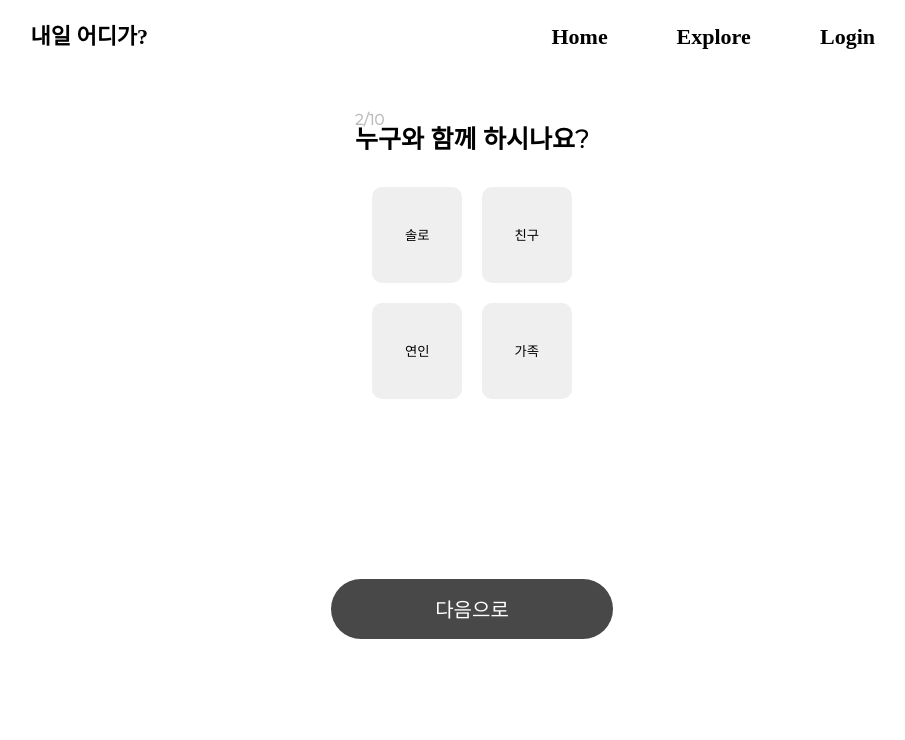
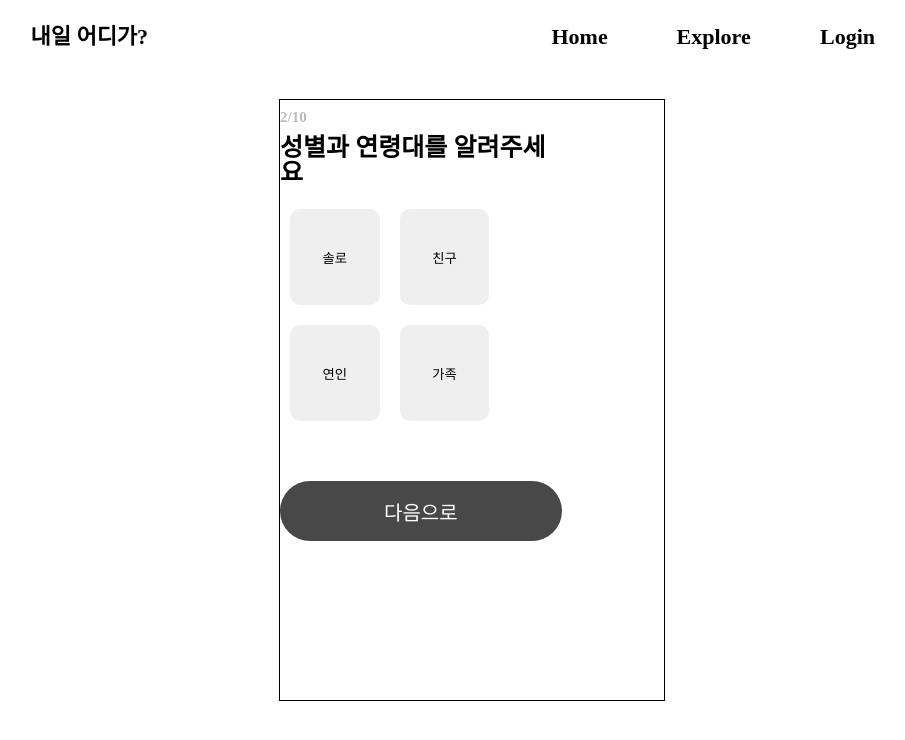
Before and after one commit to greencoffee1635/FrontEnd, a React (Create React App) app: page /option02 in a window 1280 px wide. Shown: the top 740 px of the page, without its empty margins (168-1073 px from the left). Built offline with nearby package versions, Linux system fonts and the light colour scheme.

Commit message:
feat: css 변경
scss를 styled-components로 변경

```diff
--- a/src/components/option/option01.js
+++ b/src/components/option/option01.js
@@ -1,55 +1,115 @@
 import React from "react";
-// import styled from "styled-components";
+import styled from "styled-components";
 
 // shared
 import Header from "../../shared/Header";
-import Layout from "../../shared/Layout";
+
 
 // components
 
-// css
-import "../../css/option/text.scss";
-import "../../css/option/button.scss";
-
-const option01 = (props) => {
-  return (
+function Option01(props) {
+  return(
     <>
       <Header {...props} />
-      <Layout>
-        <div>
-          <text className="number">1/10</text>
-          <br />
-          <text className="question">성별과 연령대를 알려주세요</text>
-        </div>
+      <Container>
 
-        <div>
-          <button className="gender">여성</button>
-          <button className="gender">남성</button>
-        </div>
+        <Box>
+          <Number>1/10</Number>
+          <Question>성별과 연령대를 알려주세요</Question>
+        </Box>
 
-        <div style={{ margin: "50px" }}>
-          <div>
-            <button className="age">10대</button>
-            <button className="age">20대</button>
-            <button className="age">30대</button>
-          </div>
-          <div>
-            <button className="age">40대</button>
-            <button className="age">50대</button>
-            <button className="age">60대+</button>
-          </div>
-        </div>
+        <ButtonBox>
+          <GenderButton>여성</GenderButton>
+          <GenderButton>남성</GenderButton>
+        </ButtonBox>
 
-        <button
-          className="nextbutton"
-          onClick={() => {
-            props.history.push("/option02");
-          }}
+        <ButtonBox>
+             <AgeButton>10대</AgeButton>
+             <AgeButton>20대</AgeButton>
+             <AgeButton>30대</AgeButton>
+        </ButtonBox>
+        <ButtonBox>
+             <AgeButton>40대</AgeButton>
+             <AgeButton>50대</AgeButton>
+             <AgeButton>60대+</AgeButton>
+        </ButtonBox>
+
+        <NextButton
+          onClick={() => {props.history.push("/Option02");}}
         >
           다음으로
-        </button>
-      </Layout>
+        </NextButton>
+
+      </Container>
     </>
   );
 };
-export default option01;
+
+const Container = styled.div`
+  position: absolute;
+  left: 50%;
+  top: 50%;
+  transform: translate(-50%,-50%);
+  width: 30vw;
+  height: 75%;
+  border: 1px solid black;
+  // display: flex;
+  // flex-direction: column;
+  // justify-content: center;
+  // align-items: center;
+
+`;
+
+const Box = styled.div`
+`;
+
+const Number = styled.p`
+  font-size: 1.5rem;
+  font-weight: bold;
+  color: #BBBBBB;
+  margin: 10px auto;
+`;
+
+const Question = styled.p`
+  font-weight: bolder;
+  font-size: 2.5rem;
+  width: 22vw;
+  height: 8vh;
+`;
+
+const ButtonBox = styled.div`
+
+`;
+
+const GenderButton = styled.button`
+  width: 5vw;
+  height: 10vh;
+  border: none;
+  border-radius: 12px;
+  margin: 40px 40px;
+  cursor: pointer;
+`;
+
+const AgeButton = styled.button`
+  width: 7vw;
+  height: 7vh;
+  border: none;
+  border-radius: 5px;
+  margin: 2px 2px;
+  cursor: pointer;
+`;
+
+const NextButton = styled.button`
+  margin: 50px auto ;
+  width: 22vw;
+  height: 7.5vh;
+  border: none;
+  border-radius: 125px;
+  background-color: #484848;
+  font-size: 2rem;
+  color: #fff;
+  cursor: pointer;
+`;
+
+
+export default Option01;
--- a/src/components/option/option02.js
+++ b/src/components/option/option02.js
@@ -1,47 +1,97 @@
 import React from "react";
+import styled from "styled-components";
 
 // shared
 import Header from "../../shared/Header";
-import Layout from "../../shared/Layout";
 
 // components
 
-// css
-import "../../css/option/text.scss";
-import "../../css/option/button.scss";
 
-const option02 = (props) => {
+function Option02 (props) {
   return (
     <>
       <Header {...props} />
-      <Layout>
-        <div>
-          <text className="number">2/10</text>
-          <br />
-          <text className="question">누구와 함께 하시나요?</text>
-        </div>
+      <Container>
 
-        <div style={{ margin: "25px auto 0px" }}>
-          <button className="with">솔로</button>
-          <button className="with">친구</button>
-        </div>
+        <Box>
+          <Number>2/10</Number>
+          <Question>성별과 연령대를 알려주세요</Question>
+        </Box>
 
-        <div style={{ margin: "0px auto 120px" }}>
-          <button className="with">연인</button>
-          <button className="with">가족</button>
-        </div>
+        <ButtonBox>
+          <WithButton>솔로</WithButton>
+          <WithButton>친구</WithButton>
+        </ButtonBox>
 
-        <button
-          className="nextbutton"
-          onClick={() => {
-            props.history.push("/option03");
-          }}
+        <ButtonBox>
+          <WithButton>연인</WithButton>
+          <WithButton>가족</WithButton>
+        </ButtonBox>
+
+        <NextButton
+          onClick={() => {props.history.push("/Option03");}}
         >
           다음으로
-        </button>
-      </Layout>
+        </NextButton>
+
+      </Container>
     </>
   );
 };
+const Container = styled.div`
+  position: absolute;
+  left: 50%;
+  top: 50%;
+  transform: translate(-50%,-50%);
+  width: 30vw;
+  height: 75%;
+  border: 1px solid black;
+  // display: flex;
+  // flex-direction: column;
+  // justify-content: center;
+  // align-items: center;
 
-export default option02;
+`;
+
+const Box = styled.div`
+`;
+
+const Number = styled.p`
+  font-size: 1.5rem;
+  font-weight: bold;
+  color: #BBBBBB;
+  margin: 10px auto;
+`;
+
+const Question = styled.p`
+  font-weight: bolder;
+  font-size: 2.5rem;
+  width: 22vw;
+  height: 8vh;
+`;
+
+const ButtonBox = styled.div`
+
+`;
+
+const WithButton = styled.button`
+  width: 7vw;
+  height: 12vh;
+  border: none;
+  border-radius: 10px;
+  margin: 10px 10px;
+  cursor: pointer;
+`;
+
+const NextButton = styled.button`
+  margin: 50px auto ;
+  width: 22vw;
+  height: 7.5vh;
+  border: none;
+  border-radius: 125px;
+  background-color: #484848;
+  font-size: 2rem;
+  color: #fff;
+  cursor: pointer;
+`;
+export default Option02;
--- a/src/components/option/option03.js
+++ b/src/components/option/option03.js
@@ -1,41 +1,91 @@
 import React from "react";
+import styled from "styled-components";
 
 // shared
 import Header from "../../shared/Header";
-import Layout from "../../shared/Layout";
 
 // components
 
 // css
-import "../../css/option/text.scss";
-import "../../css/option/button.scss";
 
-const option03 = (props) => {
+function Option03 (props) {
   return (
     <>
       <Header {...props} />
-      <Layout>
-        <div>
-          <text className="number">3/10</text>
-          <br />
-          <text className="question">언제 출발 예정이신가요?</text>
-        </div>
+      <Container>
+        <Box>
+          <Number>3/10</Number>
+          <Question>언제 출발 예정이신가요?</Question>
+        </Box>
 
-        <div className="center">
-          <div className="calendar">달력</div>
 
-          <button
-            className="nextbutton"
-            onClick={() => {
-              props.history.push("/option04");
-            }}
-          >
-            다음으로
-          </button>
-        </div>
-      </Layout>
+        <Calendar>달력</Calendar>
+
+        <NextButton
+          onClick={() => {props.history.push("/Option03");}}
+        >
+          다음으로
+        </NextButton>
+
+      </Container>
     </>
   );
 };
 
-export default option03;
+const Container = styled.div`
+  position: absolute;
+  left: 50%;
+  top: 50%;
+  transform: translate(-50%,-50%);
+  width: 30vw;
+  height: 75%;
+  border: 1px solid black;
+  // display: flex;
+  // flex-direction: column;
+  // justify-content: center;
+  // align-items: center;
+
+`;
+
+const Box = styled.div`
+`;
+
+const Number = styled.p`
+  font-size: 1.5rem;
+  font-weight: bold;
+  color: #BBBBBB;
+  margin: 10px auto;
+`;
+
+const Question = styled.p`
+  font-weight: bolder;
+  font-size: 2.5rem;
+  width: 22vw;
+  height: 8vh;
+`;
+
+const ButtonBox = styled.div`
+
+`;
+
+const NextButton = styled.button`
+  margin: 50px auto ;
+  width: 22vw;
+  height: 7.5vh;
+  border: none;
+  border-radius: 125px;
+  background-color: #484848;
+  font-size: 2rem;
+  color: #fff;
+  cursor: pointer;
+`;
+
+const Calendar = styled.div`
+  width: 20vw;
+  height: 45vh;
+  border: 2px solid #484848;
+  margin: 15px auto;
+  font-size: 1.5rem;
+`;
+
+export default Option03;
--- a/src/components/option/option04.js
+++ b/src/components/option/option04.js
@@ -1,37 +1,91 @@
 import React from "react";
+import styled from "styled-components";
 
 // shared
 import Header from "../../shared/Header";
-import Layout from "../../shared/Layout";
 
 // components
 
 // css
-import "../../css/option/text.scss";
-import "../../css/option/button.scss";
 
-const option04 = (props) => {
+
+function Option04 (props) {
   return (
     <>
       <Header {...props} />
-      <Layout>
-        <div>
-          <text className="number">4/10</text>
-          <br />
-          <text className="question">출발하시는 곳을 알려주세요</text>
-        </div>
+      <Container>
+        <Box>
+          <Number>4/10</Number>
+          <Question>출발하시는 곳을 알려주세요</Question>
+        </Box>
 
-        <div className="center">
-          <input
-            className="address"
-            placeholder="  시/구까지 입력해주세요"
-          ></input>
+        <SearchAddress
+          placeholder="  시/구까지 입력해주세요"
+        />
 
-          <button className="nextbutton">다음으로</button>
-        </div>
-      </Layout>
+        <NextButton
+          // onClick={() => {props.history.push("/Option05");}}
+        >
+          다음으로
+        </NextButton>
+
+      </Container>
     </>
   );
 };
 
-export default option04;
+const Container = styled.div`
+  position: absolute;
+  left: 50%;
+  top: 50%;
+  transform: translate(-50%,-50%);
+  width: 30vw;
+  height: 75%;
+  border: 1px solid black;
+  // display: flex;
+  // flex-direction: column;
+  // justify-content: center;
+  // align-items: center;
+
+`;
+
+const Box = styled.div`
+`;
+
+const Number = styled.p`
+  font-size: 1.5rem;
+  font-weight: bold;
+  color: #BBBBBB;
+  margin: 10px auto;
+`;
+
+const Question = styled.p`
+  font-weight: bolder;
+  font-size: 2.5rem;
+  width: 22vw;
+  height: 8vh;
+`;
+
+const SearchAddress = styled.input`
+  width: 22vw;
+  height: 7.5vh;
+  border: 2px solid #E2E2E2;
+  border-radius: 125px;
+  font-size: 1.5rem;
+  color: #fff;
+  margin-bottom: 260px;
+`;
+
+const NextButton = styled.button`
+  margin: 50px auto ;
+  width: 22vw;
+  height: 7.5vh;
+  border: none;
+  border-radius: 125px;
+  background-color: #484848;
+  font-size: 2rem;
+  color: #fff;
+  cursor: pointer;
+`;
+
+export default Option04;
--- a/src/shared/App.js
+++ b/src/shared/App.js
@@ -3,16 +3,8 @@ import { Route, BrowserRouter } from "react-router-dom";
 
 // pages
 import Home from "../pages/Home";
-import {
-  Option01,
-  Option02,
-  Option03,
-  Option04,
-  Option05,
-  Option06_0,
-  Option06_1,
-} from "../pages/Option";
-import option01 from "../components/option/option01";
+
+import Option01 from "../components/option/Option01";
 import option02 from "../components/option/option02";
 import option03 from "../components/option/option03";
 import option04 from "../components/option/option04";
@@ -26,7 +18,7 @@ function App() {
     <>
       <BrowserRouter>
         <Route exact path="/" component={Home} />
-        <Route exact path="/option01" component={option01} />
+        <Route exact path="/option01" component={Option01} />
         <Route exact path="/option02" component={option02} />
         <Route exact path="/option03" component={option03} />
         <Route exact path="/option04" component={option04} />
```
Also changed, not shown: src/pages/Option01.js (deleted, +0 -17 lines), src/pages/Option02.js (deleted, +0 -17 lines).
